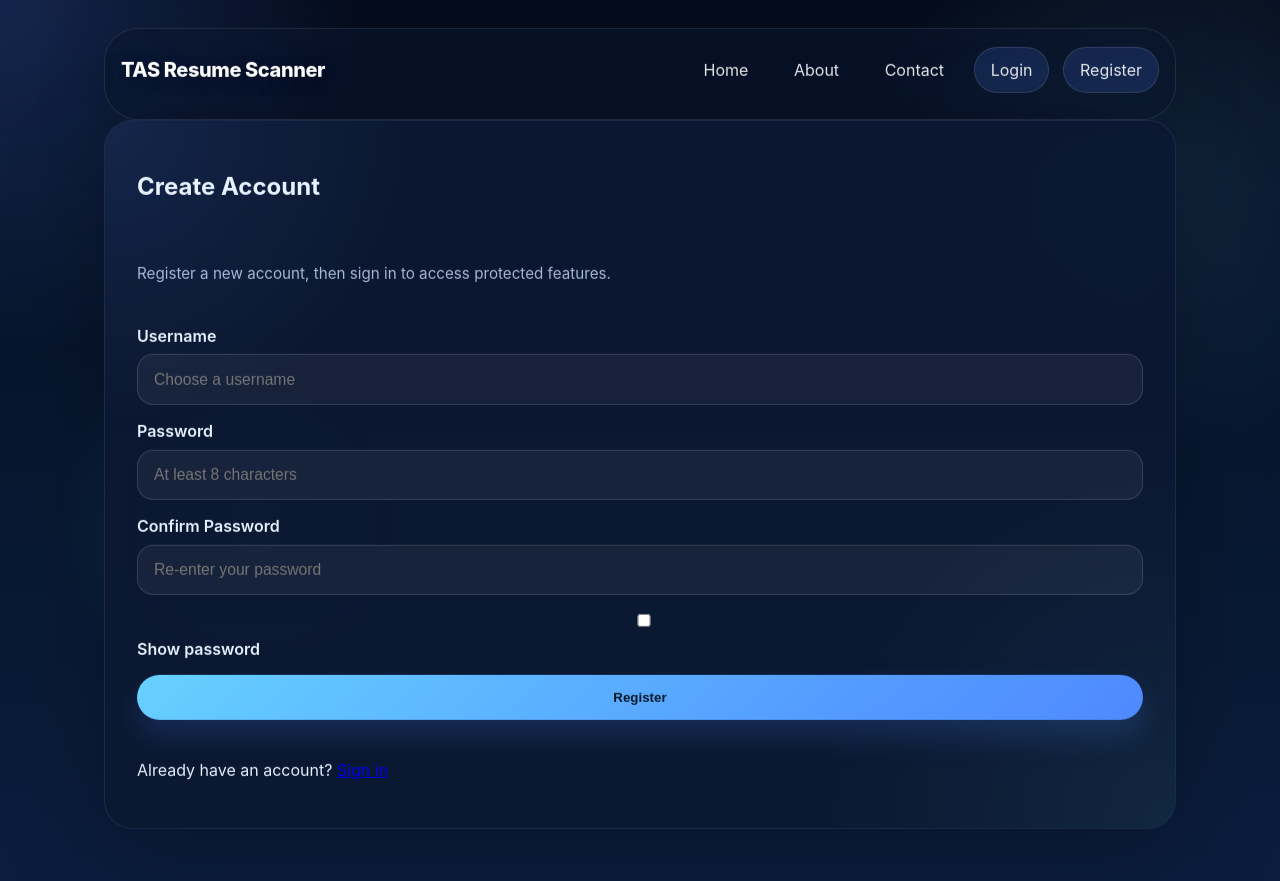
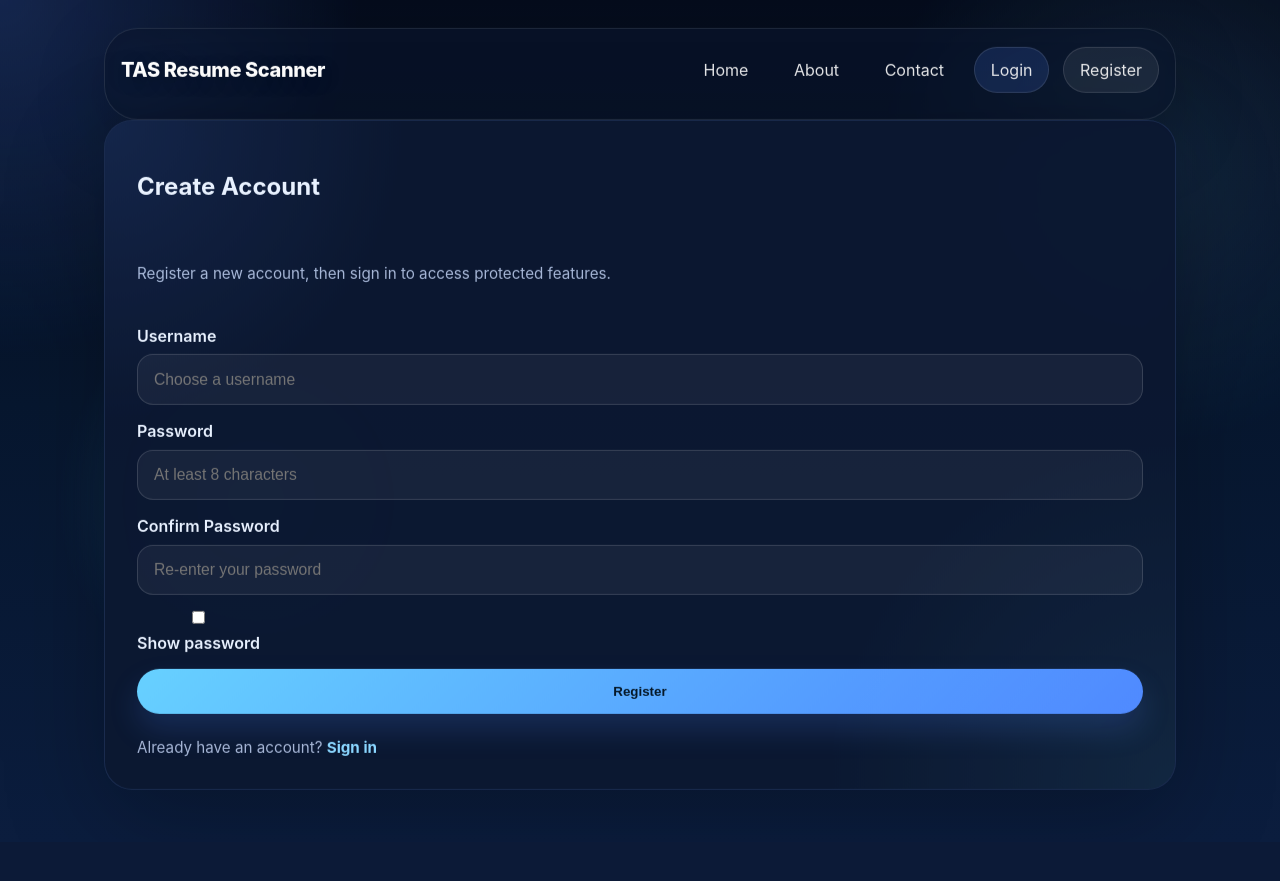
Before and after one commit to SA-Sanush/Main_Project_ICT, a Flask app: page /register in a window 1280 px wide. After the commit the page ends 790 px from the top, so only its background shows below. Run offline with Flask 3, Linux system fonts and the light colour scheme.

Commit message:
Add new styles for secondary auth and password toggle

```diff
--- a/static/css/style.css
+++ b/static/css/style.css
@@ -121,6 +121,10 @@ body::before {
 .auth-pill {
   background: rgba(76, 132, 255, 0.16);
   border: 1px solid rgba(255, 255, 255, 0.12);
+}
+
+.secondary-auth-pill {
+  background: rgba(255, 255, 255, 0.07);
 }
 
 .hero {
@@ -255,6 +259,24 @@ body::before {
   box-shadow: 0 0 0 4px rgba(76, 132, 255, 0.16);
   background: rgba(255, 255, 255, 0.1);
   transform: translateY(-1px);
+}
+
+.password-toggle {
+  display: inline-flex;
+  align-items: center;
+  gap: 0.65rem;
+  width: fit-content;
+  font-weight: 500;
+  color: var(--muted);
+  cursor: pointer;
+}
+
+.password-toggle input {
+  width: auto;
+  margin: 0;
+  accent-color: var(--accent-strong);
+  transform: none;
+  box-shadow: none;
 }
 
 .contact-panel {
@@ -490,6 +512,24 @@ body::before {
   line-height: 1.7;
 }
 
+.auth-switch {
+  margin: 0;
+  color: var(--muted);
+  font-size: 0.95rem;
+}
+
+.auth-switch a {
+  color: var(--accent-soft);
+  font-weight: 700;
+  text-decoration: none;
+}
+
+.auth-switch a:hover,
+.auth-switch a:focus-visible {
+  color: #ffffff;
+  text-decoration: underline;
+}
+
 .alert-wrapper {
   display: grid;
   gap: 0.85rem;
```
